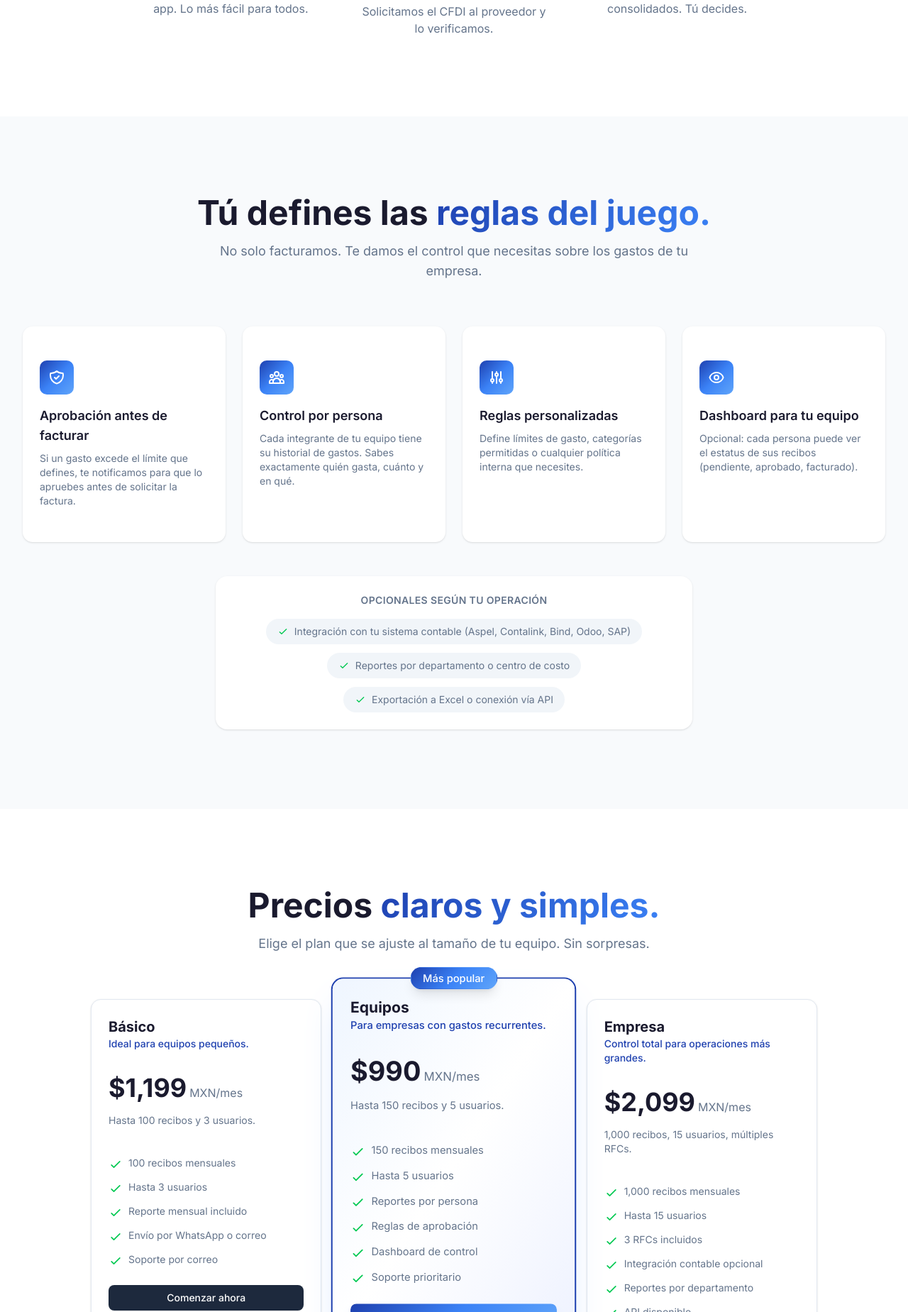
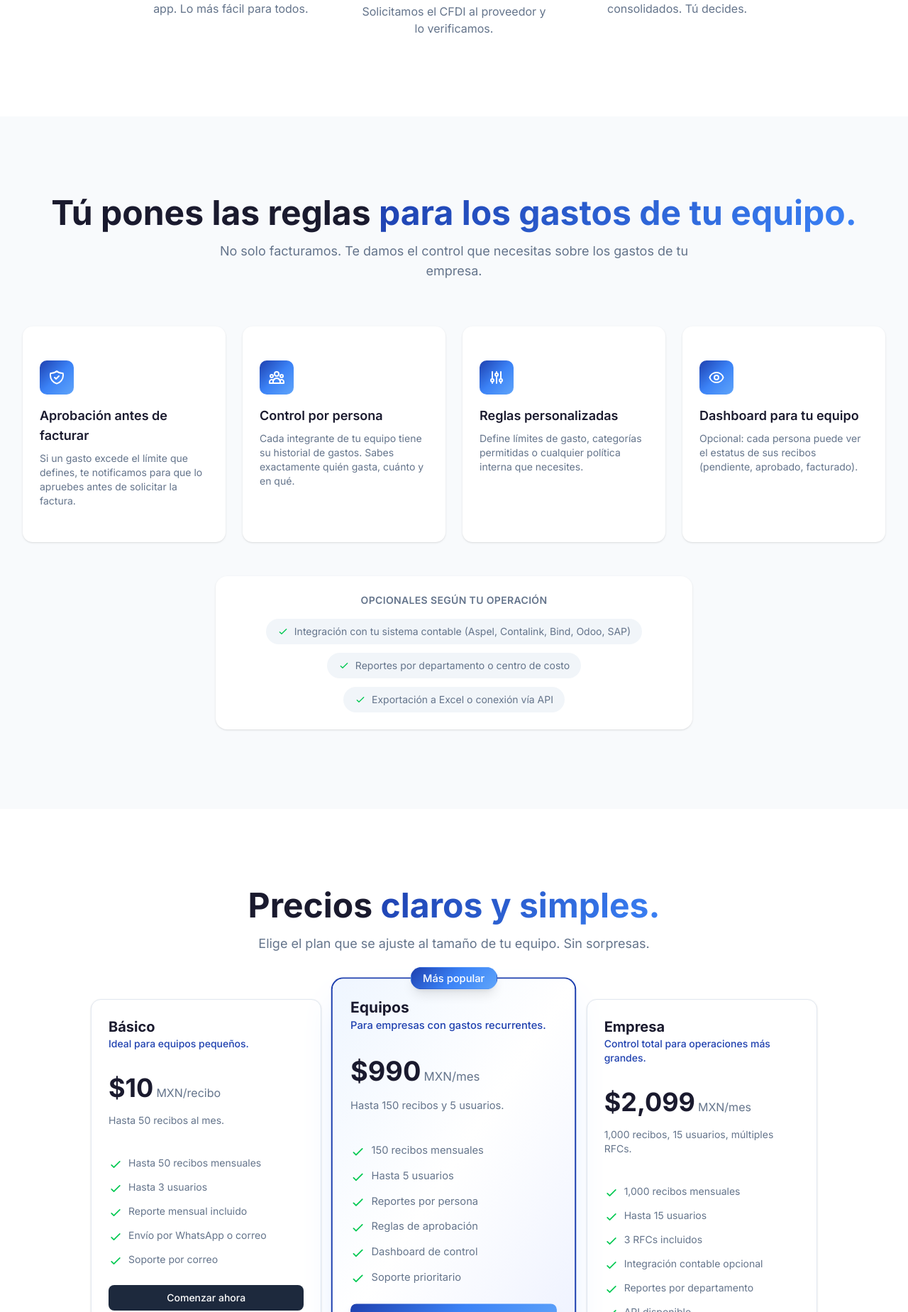
Before and after one commit to jorgeporrasmx/factura-mis-gastos, a Next.js app: page / in a window 1280 px wide. Shown: the part 2211-4060 px from the top of the page at 71% size. Built offline with nearby package versions, Linux system fonts and the light colour scheme.

Commit message:
fix: Actualiza precio paquete básico y texto de reglas
- Cambia precio básico a $10 MXN por recibo (hasta 50 recibos/mes)
- Cambia texto de "Tú defines las reglas del juego" a "Tú pones las reglas para los gastos de tu equipo"

```diff
--- a/src/components/DifferentiatorsSection.tsx
+++ b/src/components/DifferentiatorsSection.tsx
@@ -56,8 +56,8 @@ export function DifferentiatorsSection() {
       <div className="max-w-7xl mx-auto px-4 sm:px-6 lg:px-8">
         <div className="text-center mb-16">
           <h2 className="text-3xl sm:text-4xl lg:text-5xl font-bold text-foreground mb-4">
-            Tú defines las{' '}
-            <span className="gradient-text">reglas del juego.</span>
+            Tú pones las reglas{' '}
+            <span className="gradient-text">para los gastos de tu equipo.</span>
           </h2>
           <p className="text-lg text-muted-foreground max-w-2xl mx-auto">
             No solo facturamos. Te damos el control que necesitas sobre los gastos de tu empresa.
--- a/src/components/PricingSection.tsx
+++ b/src/components/PricingSection.tsx
@@ -12,11 +12,11 @@ const plans = [
   {
     name: "Básico",
     tagline: "Ideal para equipos pequeños.",
-    price: "$1,199",
-    unit: "MXN/mes",
-    description: "Hasta 100 recibos y 3 usuarios.",
+    price: "$10",
+    unit: "MXN/recibo",
+    description: "Hasta 50 recibos al mes.",
     features: [
-      "100 recibos mensuales",
+      "Hasta 50 recibos mensuales",
       "Hasta 3 usuarios",
       "Reporte mensual incluido",
       "Envío por WhatsApp o correo",
```
